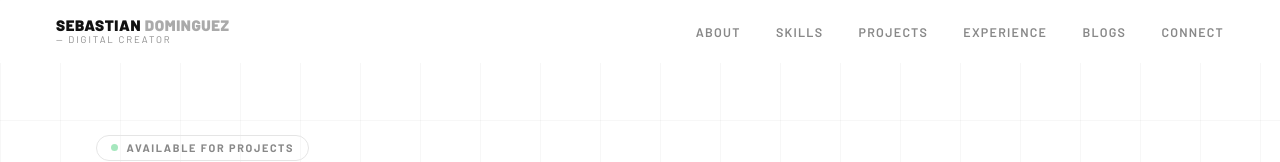
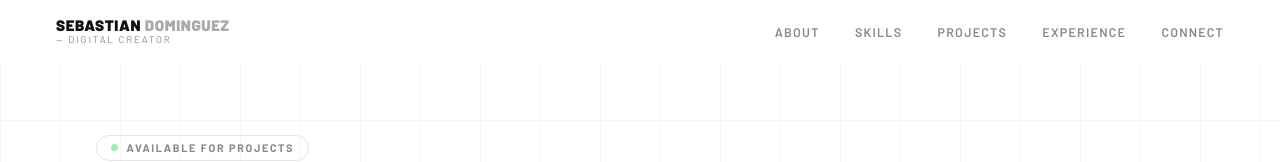
Before and after one commit to HiMyNamesSeb/HiMyNamesSeb.github.io, a plain HTML site: page index.html in a window 1280 px wide. Shown: the top 162 px of the page. Drawn offline with Linux system fonts and the light colour scheme.

Commit message:
Update index.html

```diff
--- a/index.html
+++ b/index.html
@@ -827,7 +827,7 @@
       <li><a href="#skills">Skills</a></li>
       <li><a href="#projects">Projects</a></li>
       <li><a href="#experience">Experience</a></li>
-      <li><a href="#blogs">Blogs</a></li>
+     <!-- <li><a href="#blogs">Blogs</a></li> -->
       <li><a href="#connect">Connect</a></li>
     </ul>
   </nav>
```
